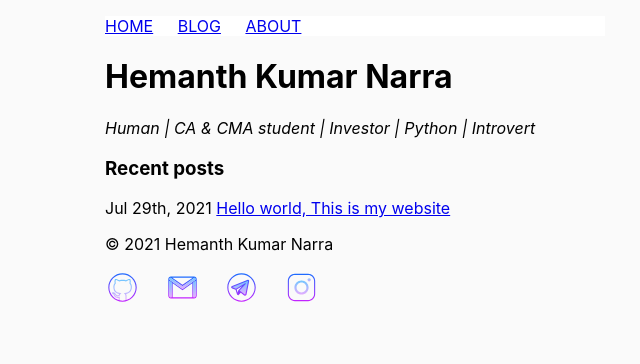
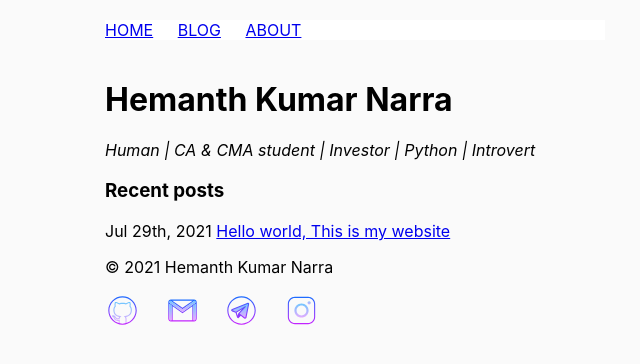
Before and after one commit to hemanthnarra/hemanthnarra.github.io, a Jekyll site: the page built from index.html, in a window 1280 px wide. Shown: the top 364 px of the page, without its empty margins (285-925 px from the left). Built offline with Jekyll 4.4.1, drawn with Linux system fonts in a browser that asks for light colours.

Commit message:
margins 1

```diff
--- a/css/main.css
+++ b/css/main.css
@@ -11,6 +11,8 @@ nav {
     background-color: white;
     position: sticky;
     top: 0;
+    margin-top: 20px;
+    margin-bottom: 40px;
 }
 
 nav ul, footer ul {
```
